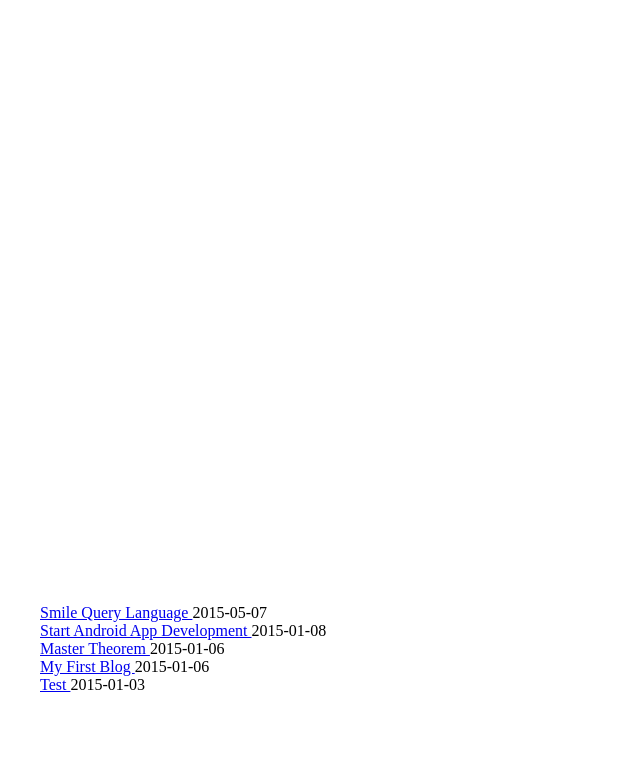
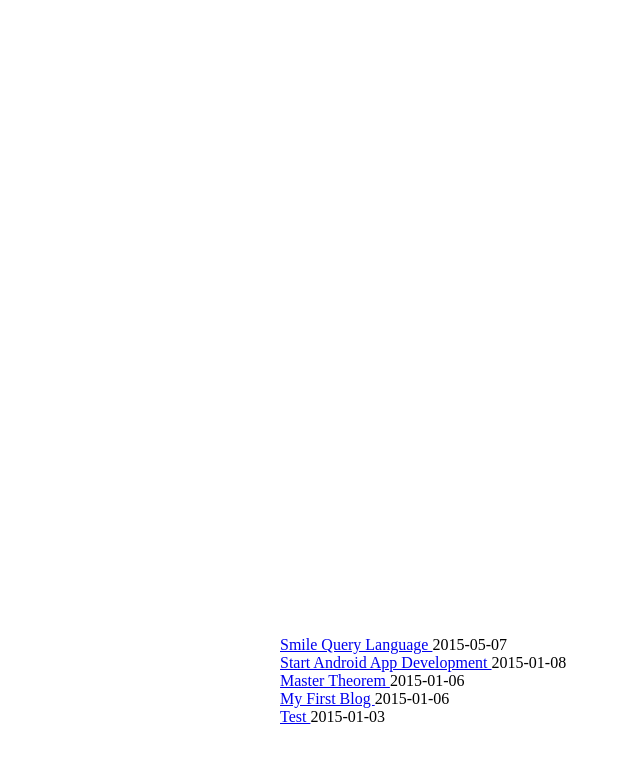
Before and after one commit to wenyuzhao/wenyuzhao.github.io, a Jekyll site: the page built from test.html, in a window 1280 px wide. Shown: the top 763 px of the page, without its empty margins (0-640 px from the left). Built offline with Jekyll 4.4.1, drawn with Linux system fonts in a browser that asks for light colours; a script that is not in the unit is left out.

Commit message:
Update x.html

```diff
--- a/_layouts/x.html
+++ b/_layouts/x.html
@@ -39,8 +39,8 @@
             }
             main {
                 width: 100%;
-                max-width: 800;
-                margin: 3rem auto;
+                max-width: 800px;
+                margin: 5rem auto;
             }
         </style>
     </head>
```
